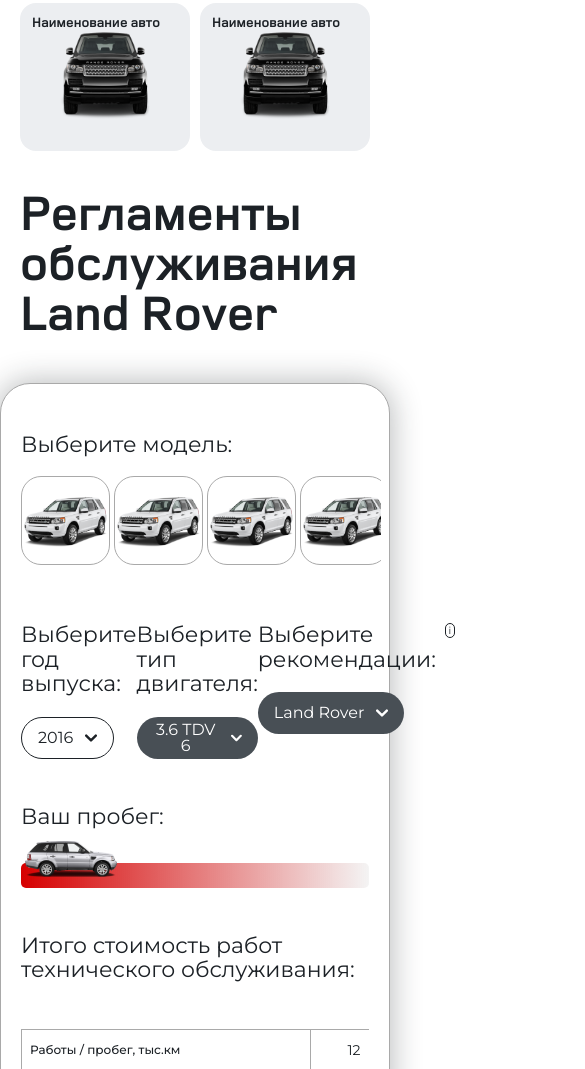
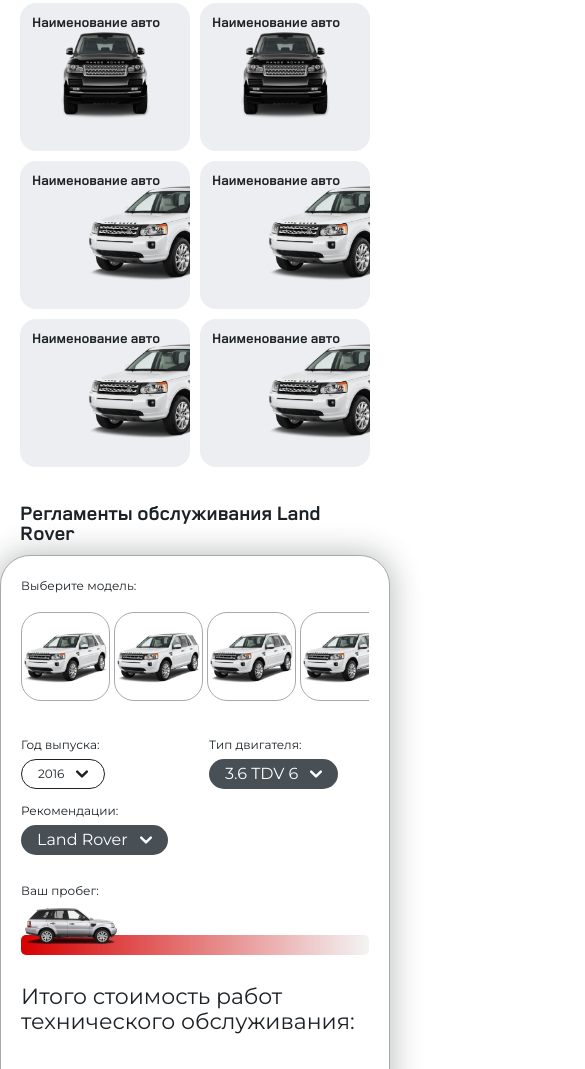
Before and after one commit to kozimovabduvali/Land-Rover, a website: page public/index.html in a window 390 px wide. Shown: the part 931-2000 px from the top of the page, 585 px wide, since content can reach past the window. Drawn offline with nearby package versions, Linux system fonts and the light colour scheme.

Commit message:
home page's hero section responsive done

```diff
--- a/public/index.html
+++ b/public/index.html
@@ -131,7 +131,7 @@
   <!-- Main -->
   <main>
     <!-- Hero -->
-    <section class="mb-9 md:mb-20 lg:mb-30">
+    <section class="mb-9 md:mb-20 lg:mb-30 overflow-x-hidden">
       <div class="main-swiper-hero">
         <div class="swiper main-hero-swiper !overflow-visible">
           <div class="swiper-wrapper">
@@ -364,6 +364,50 @@
             <img
               class="h-[80%] xl:h-[95%] object-contain absolute z-0 top-0 left-1/2 -translate-x-1/2 translate-y-2 transition duration-700 group-hover:translate-y-13 group-hover:scale-110"
               src="./assets/images/home/rover-2.png" alt="Car Img">
+          </div>
+          <!-- 1 -->
+          <div
+            class="pop-up cursor-pointer block h-37 sm:h-55 lg:h-72 xl:h-81 relative group bg-brand-gray-100 group rounded-2xl lg:rounded-[30px] overflow-hidden p-3 md:p-5 lg:p-7.5 main-shadow-blur">
+            <h4 class="relative z-10 font-bold text-sm md:text-base lg:text-xl">
+              Наименование авто
+            </h4>
+
+            <img
+              class="object-contain absolute z-0 bottom-0 right-0 translate-x-15 h-[80%] xl:h-[90%] -translate-y-5 transition duration-700 group-hover:translate-x-3 group-hover:-translate-y-1"
+              src="./assets/images/home/rover-1.png" alt="Car Img">
+          </div>
+          <!-- 1 -->
+          <div
+            class="pop-up cursor-pointer block h-37 sm:h-55 lg:h-72 xl:h-81 relative group bg-brand-gray-100 group rounded-2xl lg:rounded-[30px] overflow-hidden p-3 md:p-5 lg:p-7.5 main-shadow-blur">
+            <h4 class="relative z-10 font-bold text-sm md:text-base lg:text-xl">
+              Наименование авто
+            </h4>
+
+            <img
+              class="object-contain absolute z-0 bottom-0 right-0 translate-x-15 h-[80%] xl:h-[90%] -translate-y-5 transition duration-700 group-hover:translate-x-3 group-hover:-translate-y-1"
+              src="./assets/images/home/rover-1.png" alt="Car Img">
+          </div>
+          <!-- 1 -->
+          <div
+            class="pop-up cursor-pointer block h-37 sm:h-55 lg:h-72 xl:h-81 relative group bg-brand-gray-100 group rounded-2xl lg:rounded-[30px] overflow-hidden p-3 md:p-5 lg:p-7.5 main-shadow-blur">
+            <h4 class="relative z-10 font-bold text-sm md:text-base lg:text-xl">
+              Наименование авто
+            </h4>
+
+            <img
+              class="object-contain absolute z-0 bottom-0 right-0 translate-x-15 h-[80%] xl:h-[90%] -translate-y-5 transition duration-700 group-hover:translate-x-3 group-hover:-translate-y-1"
+              src="./assets/images/home/rover-1.png" alt="Car Img">
+          </div>
+          <!-- 1 -->
+          <div
+            class="pop-up cursor-pointer block h-37 sm:h-55 lg:h-72 xl:h-81 relative group bg-brand-gray-100 group rounded-2xl lg:rounded-[30px] overflow-hidden p-3 md:p-5 lg:p-7.5 main-shadow-blur">
+            <h4 class="relative z-10 font-bold text-sm md:text-base lg:text-xl">
+              Наименование авто
+            </h4>
+
+            <img
+              class="object-contain absolute z-0 bottom-0 right-0 translate-x-15 h-[80%] xl:h-[90%] -translate-y-5 transition duration-700 group-hover:translate-x-3 group-hover:-translate-y-1"
+              src="./assets/images/home/rover-1.png" alt="Car Img">
           </div>
         </div>
 
@@ -522,19 +566,19 @@
     <!-- Регламенты обслуживания Land Rover -->
     <section class="mb-9 md:mb-20 lg:mb-30">
       <div class="container-base">
-        <h2 class="font-bold text-display-50 mb-11.5">
+        <h2 class="font-bold text-xl md:text-3xl lg:text-display-50 mb-3 md:mb-6 lg:mb-11.5">
           Регламенты обслуживания Land Rover
         </h2>
 
         <div
-          class="bg-white bg-shadow-blur border border-brand-gray rounded-[30px] px-5 lg:px-10 py-12.5 space-y-11.5 max-lg:-mx-5">
+          class="bg-white bg-shadow-blur-mobile lg:bg-shadow-blur border border-brand-gray rounded-[30px] px-5 lg:px-10 py-6 md:py-8 lg:py-12.5 space-y-7.5 lg:space-y-11.5 max-lg:-mx-5">
           <!-- Выберите модель: -->
           <div>
-            <p class="text-display-22">
+            <p class="text-xs md:text-base lg:text-display-22">
               Выберите модель:
             </p>
 
-            <div class="flex items-center gap-1 lg:gap-3.75 overflow-x-auto pt-5 pb-3 -mx-3 px-3">
+            <div class="flex items-center gap-1 lg:gap-3.75 scroll-2 overflow-x-auto pt-5 pb-2">
               <!-- 1 -->
               <a href="#"
                 class="size-22.25 flex items-center justify-center shrink-0 bg-white  border border-brand-gray rounded-[1.25rem]  main-shadow-blur2">
@@ -598,17 +642,22 @@
             </div>
           </div>
 
-          <div class="w-full max-w-250 flex justify-between">
+          <div class="w-full max-w-250 flex flex-wrap justify-between gap-4">
             <!-- 1 -->
-            <div class="w-full max-w-67">
-              <p class="text-display-22/[112%] mb-5">
-                Выберите год выпуска:
+            <div class="w-full max-w-40 md:max-w-67">
+              <p class="text-xs md:text-base lg:text-display-22/[112%] mb-2 md:mb-3.5 lg:mb-5">
+                <span class="max-md:hidden">
+                  Выберите год выпуска:
+                </span>
+                <span class="md:hidden">
+                  Год выпуска:
+                </span>
               </p>
 
 
               <div class="relative">
                 <button
-                  class="dropdown-button text-primary border rounded-full h-10.5 px-4 lg:px-6 py-2.5 text-center inline-flex gap-3 items-center">2016
+                  class="dropdown-button text-primary max-md:text-xs border rounded-full h-7.5 md:h-10.5 px-4 lg:px-6 py-2 text-center inline-flex gap-3 items-center">2016
                   <svg class="w-3 h-2" aria-hidden="true" xmlns="http://www.w3.org/2000/svg" fill="none"
                     viewBox="0 0 10 6">
                     <path stroke="currentColor" stroke-linecap="round" stroke-linejoin="round" stroke-width="2"
@@ -619,7 +668,7 @@
                 <!-- Dropdown menu -->
                 <div
                   class="dropdown absolute z-10 translate-y-2 hidden bg-white rounded-lg border border-primary/50 w-28">
-                  <ul class="py-2 text-primary">
+                  <ul class="py-2 text-primary max-md:text-xs">
                     <li>
                       <button class="block w-full transition duration-200 hover:bg-gray-100 px-3 py-1">2017</button>
                     </li>
@@ -635,15 +684,20 @@
             </div>
 
             <!-- 2 -->
-            <div class="w-full max-w-73">
-              <p class="text-display-22/[112%] mb-5">
-                Выберите тип двигателя:
+            <div class="w-full max-w-40 md:max-w-73">
+              <p class="text-xs md:text-base lg:text-display-22/[112%] mb-2 md:mb-3.5 lg:mb-5">
+                <span class="max-md:hidden">
+                  Выберите тип двигателя:
+                </span>
+                <span class="md:hidden">
+                  Тип двигателя:
+                </span>
               </p>
 
 
               <div class="relative w-fit">
                 <button
-                  class="dropdown-button text-white bg-brand-green-400 rounded-full h-10.5 px-4 lg:px-6 py-2.5 text-center inline-flex gap-3 items-center">
+                  class="dropdown-button text-white bg-brand-green-400 rounded-full h-7.5 md:h-10.5 px-4 lg:px-6 py-2 text-center inline-flex gap-3 items-center">
                   3.6 TDV 6
                   <svg class="w-3 h-2" aria-hidden="true" xmlns="http://www.w3.org/2000/svg" fill="none"
                     viewBox="0 0 10 6">
@@ -655,7 +709,7 @@
                 <!-- Dropdown menu -->
                 <div
                   class="dropdown absolute z-10 translate-y-2 hidden bg-white rounded-lg border border-primary/50 w-full">
-                  <ul class="py-2 text-primary">
+                  <ul class="py-2 text-primary max-md:text-xs">
                     <li>
                       <button class="block w-full transition duration-200 hover:bg-gray-100 px-3 py-1.5">3.6 TDV
                         6</button>
@@ -674,13 +728,19 @@
             </div>
 
             <!-- 3 -->
-            <div class="w-full max-w-82">
-              <div class="flex gap-1 mb-5">
-                <p class="text-display-22/[112%]">
-                  Выберите рекомендации:
+            <div class="w-full max-w-40 md:max-w-82">
+              <div class="lg:flex gap-1 mb-2 md:mb-3.5 lg:mb-5">
+                <p class="text-xs md:text-base lg:text-display-22/[112%]">
+                  <span class="max-md:hidden">
+                    Выберите рекомендации:
+                  </span>
+                  <span class="md:hidden">
+                    Рекомендации:
+                  </span>
                 </p>
 
-                <button class="text-[10px] flex-mai-center size-3.75 rounded-full border border-primary">
+
+                <button class="max-lg:hidden text-[10px] flex-mai-center size-3.75 rounded-full border border-primary">
                   i
                 </button>
               </div>
@@ -688,7 +748,7 @@
 
               <div class="relative w-fit">
                 <button
-                  class="dropdown-button text-white bg-brand-green-400 rounded-full h-10.5 px-4 lg:px-6 py-2.5 text-center inline-flex gap-3 items-center">
+                  class="dropdown-button text-white bg-brand-green-400 rounded-full h-7.5 md:h-10.5 px-4 lg:px-6 py-2 text-center inline-flex gap-3 items-center">
                   Land Rover
                   <svg class="w-3 h-2" aria-hidden="true" xmlns="http://www.w3.org/2000/svg" fill="none"
                     viewBox="0 0 10 6">
@@ -722,14 +782,14 @@
 
           <!-- Ваш пробег: -->
           <div class="w-full">
-            <p class="text-display-22/[112%]">
+            <p class="text-xs md:text-base lg:text-display-22">
               Ваш пробег:
             </p>
 
             <div class="relative h-14.5">
               <img class="relative z-[5] h-14.5" src="./assets/images/home/car.png" alt="img car">
 
-              <div class="bg-main-gradient absolute z-0 left-0 !bottom-0 rounded-[5px] w-full h-6.25">
+              <div class="bg-main-gradient absolute z-0 left-0 !bottom-0 rounded-[5px] w-full h-5 lg:h-6.25">
               </div>
             </div>
           </div>
--- a/src/input.css
+++ b/src/input.css
@@ -32,7 +32,7 @@
     @apply scroll-smooth;
   }
   body {
-    @apply font-muller bg-white text-primary !leading-none overflow-x-hidden;
+    @apply font-muller bg-white text-primary !leading-none;
   }
   button {
     @apply cursor-pointer;
@@ -73,6 +73,11 @@
   box-shadow: 0px 0px 30px 2px #1c21264d;
 }
 
+
+@utility bg-shadow-blur-mobile {
+  box-shadow: 0px 0px 30px 2px #1c21264d;
+}
+
 @utility bg-shadow-blur-2 {
   box-shadow: 0px 0px 10px 0px #00000033;
 }
@@ -95,6 +100,7 @@
     rgba(217, 217, 217, 0.29) 100%
   );
 }
+
 .main-shadow-blur:hover {
   animation: shadowBlurIn 0.5s ease-in-out forwards;
 }
@@ -155,6 +161,10 @@
   @apply w-0.75 rounded-full;
 }
 
+.scroll-2::-webkit-scrollbar {
+  @apply w-0.5 h-0.5 rounded-full;
+}
+
 /* Track */
 ::-webkit-scrollbar-track {
   background: #f1f1f1;
```
Also changed, not shown: public/css/output.css.
